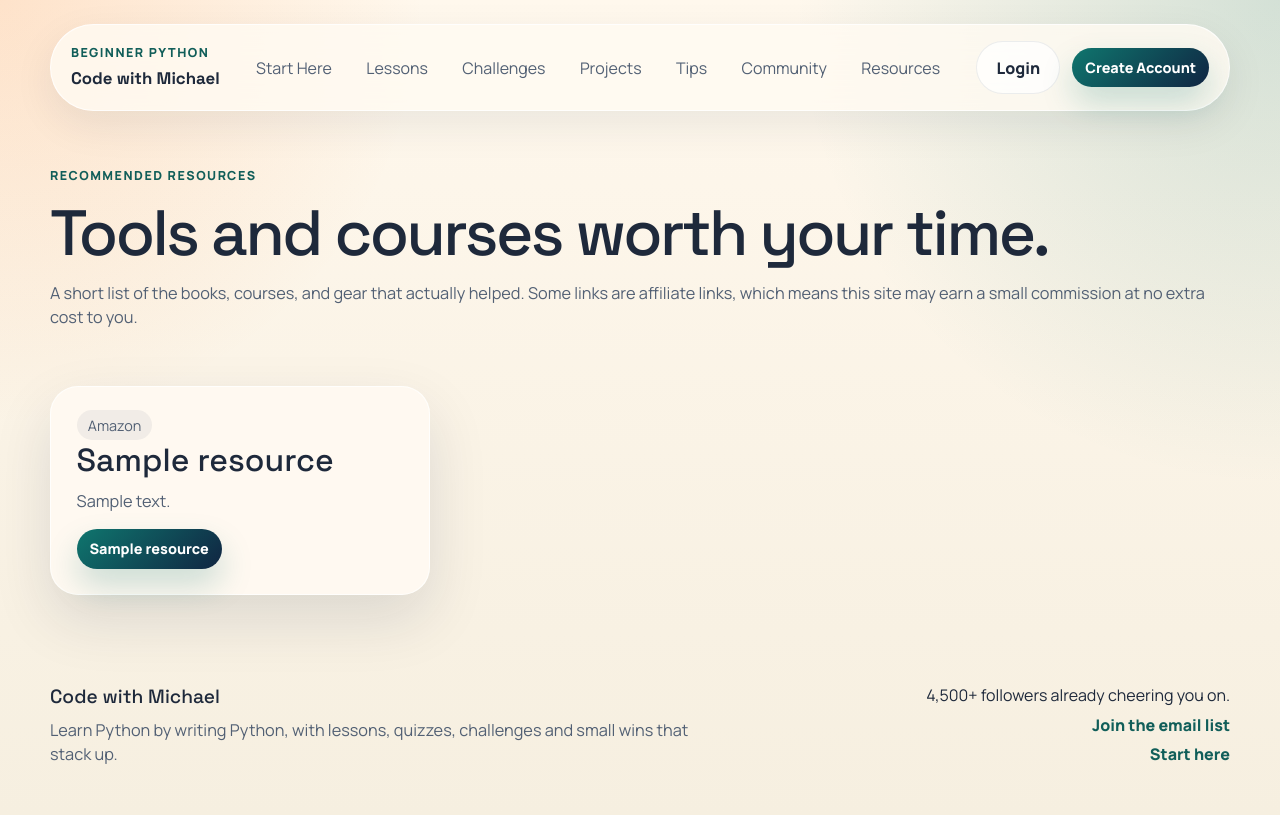
After one commit to mprovost129/code_with_michael, a Django app: page /resources/ in a window 1280 px wide. The commit adds this page. Run offline with Django 5.2, Linux system fonts and the light colour scheme; tables that the repository leaves empty hold one stand-in row (values such as "Sample post").

Commit message:
Add Resource model, admin, views, and templates for resource management

```diff
--- a/core/content.py
+++ b/core/content.py
@@ -34,6 +34,7 @@ NAV_PAGES = [
     {'title': 'Projects', 'url_name': 'core:projects', 'description': 'Mini builds that combine multiple beginner skills.'},
     {'title': 'Tips', 'url_name': 'core:tips', 'description': 'Quick wins and common-mistake fixes from your social content.'},
     {'title': 'Community', 'url_name': 'core:community', 'description': 'Weekly prompts and learner shoutouts connected to your audience.'},
+    {'title': 'Resources', 'url_name': 'core:resources', 'description': 'Recommended tools, courses, and gear for learning Python.'},
 ]
 
 MODULES = [
@@ -838,6 +839,8 @@ TIPS = [
     },
 ]
 
+RESOURCES = []
+
 COMMUNITY_ITEMS = [
     {
         'title': 'Monday Teach',
--- a/core/models.py
+++ b/core/models.py
@@ -93,6 +93,31 @@ class Tip(OrderedContentModel):
 class CommunityItem(OrderedContentModel):
     title = models.CharField(max_length=200)
     description = models.TextField()
+    is_published = models.BooleanField(default=True)
+
+    def __str__(self):
+        return self.title
+
+
+class Resource(OrderedContentModel):
+    CATEGORY_AMAZON = 'amazon'
+    CATEGORY_UDEMY = 'udemy'
+    CATEGORY_CODECADEMY = 'codecademy'
+    CATEGORY_MERCH = 'merch'
+    CATEGORY_OTHER = 'other'
+    CATEGORY_CHOICES = (
+        (CATEGORY_AMAZON, 'Amazon'),
+        (CATEGORY_UDEMY, 'Udemy'),
+        (CATEGORY_CODECADEMY, 'Codecademy'),
+        (CATEGORY_MERCH, 'Merchandise'),
+        (CATEGORY_OTHER, 'Other'),
+    )
+
+    title = models.CharField(max_length=200)
+    description = models.TextField()
+    url = models.URLField()
+    category = models.CharField(max_length=20, choices=CATEGORY_CHOICES, default=CATEGORY_OTHER)
+    cta_label = models.CharField(max_length=50, default='View')
     is_published = models.BooleanField(default=True)
 
     def __str__(self):
--- a/core/services.py
+++ b/core/services.py
@@ -8,6 +8,7 @@ from .models import (
     Lesson,
     Module,
     Project,
+    Resource,
     Tip,
     UserChallengeProgress,
     UserLessonProgress,
@@ -183,6 +184,12 @@ def get_community_items():
     return content.COMMUNITY_ITEMS
 
 
+def get_resources():
+    if _published_exists(Resource):
+        return list(Resource.objects.filter(is_published=True).order_by('display_order', 'id'))
+    return content.RESOURCES
+
+
 def get_engagement_summary():
     events = EngagementEvent.objects.select_related('lesson', 'user')
     totals = events.aggregate(
--- a/core/urls.py
+++ b/core/urls.py
@@ -21,4 +21,5 @@ urlpatterns = [
     path('projects/', views.ProjectsView.as_view(), name='projects'),
     path('tips/', views.TipsView.as_view(), name='tips'),
     path('community/', views.CommunityView.as_view(), name='community'),
+    path('resources/', views.ResourcesView.as_view(), name='resources'),
 ]
--- a/core/views.py
+++ b/core/views.py
@@ -35,6 +35,7 @@ from .services import (
     get_lessons,
     get_modules,
     get_projects,
+    get_resources,
     get_tips,
     get_user_progress_summary,
 )
@@ -359,6 +360,15 @@ class CommunityView(NavigationContextMixin, TemplateView):
         return context
 
 
+class ResourcesView(NavigationContextMixin, TemplateView):
+    template_name = 'core/resources.html'
+
+    def get_context_data(self, **kwargs):
+        context = super().get_context_data(**kwargs)
+        context['resources'] = get_resources()
+        return context
+
+
 class MyProgressView(LoginRequiredMixin, NavigationContextMixin, TemplateView):
     template_name = 'core/my_progress.html'
 
--- a/templates/core/home.html
+++ b/templates/core/home.html
@@ -7,7 +7,7 @@
 <section class="hero">
     <div class="hero__copy">
         <p class="eyebrow">No setup. No overwhelm. Just real Python practice.</p>
-        <h1>Learn Python by actually writing Python.</h1>
+        <h1>Learn Python by writing Python.</h1>
         <p class="hero__lede">This site is built for beginners who want a calm place to learn, run code immediately, and build confidence one lesson at a time.</p>
         <div class="hero__actions">
             <a class="button button--primary" href="{% url 'core:start_here' %}">Start Coding in 60 Seconds</a>
--- /dev/null
+++ b/templates/core/resources.html
@@ -0,0 +1,25 @@
+{% extends 'base.html' %}
+
+{% block title %}Resources{% endblock %}
+{% block meta_description %}Recommended tools, courses, and gear for learning Python, including Amazon, Udemy, and Codecademy picks.{% endblock %}
+
+{% block content %}
+<section class="page-hero">
+    <p class="eyebrow">Recommended resources</p>
+    <h1>Tools and courses worth your time.</h1>
+    <p class="page-hero__lede">A short list of the books, courses, and gear that actually helped. Some links are affiliate links, which means this site may earn a small commission at no extra cost to you.</p>
+</section>
+
+<section class="section-grid">
+    {% for resource in resources %}
+    <article class="info-card">
+        <span class="tag">{{ resource.get_category_display }}</span>
+        <h2>{{ resource.title }}</h2>
+        <p>{{ resource.description }}</p>
+        <a class="button button--primary button--small" href="{{ resource.url }}" target="_blank" rel="nofollow sponsored noopener">{{ resource.cta_label }}</a>
+    </article>
+    {% empty %}
+    <p>Recommendations are coming soon.</p>
+    {% endfor %}
+</section>
+{% endblock %}
```
Also changed, not shown: core/admin.py (+9 -0 lines), core/migrations/0010_resource.py (added).
